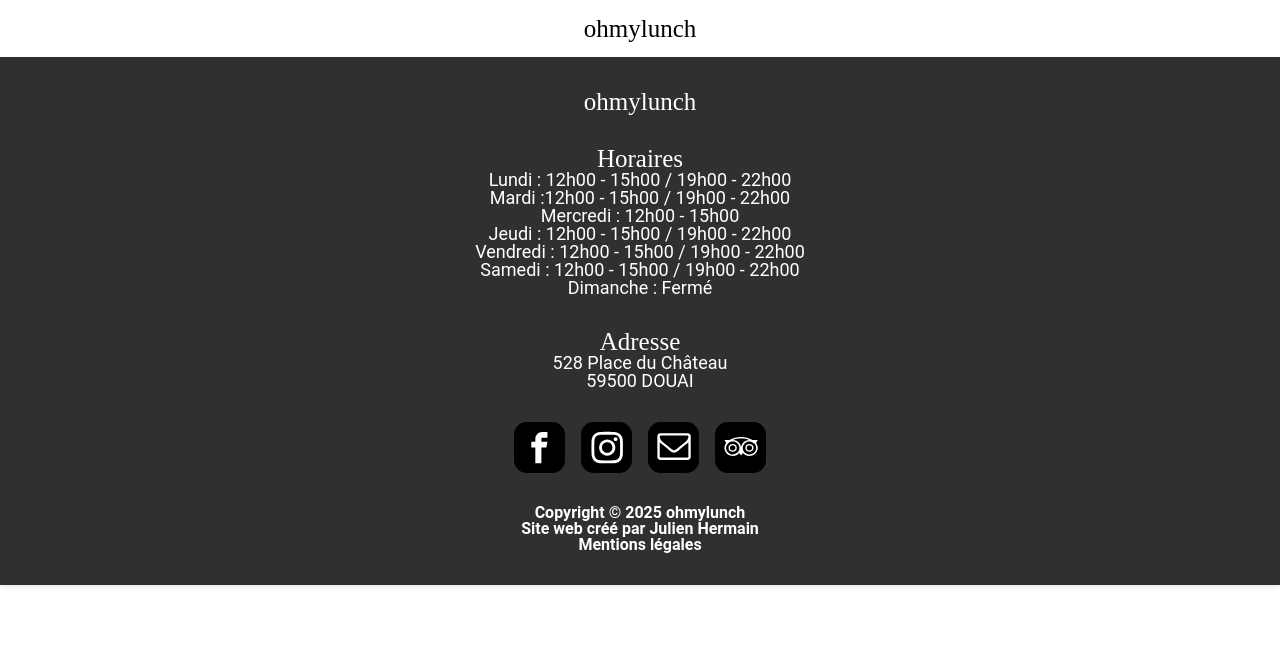
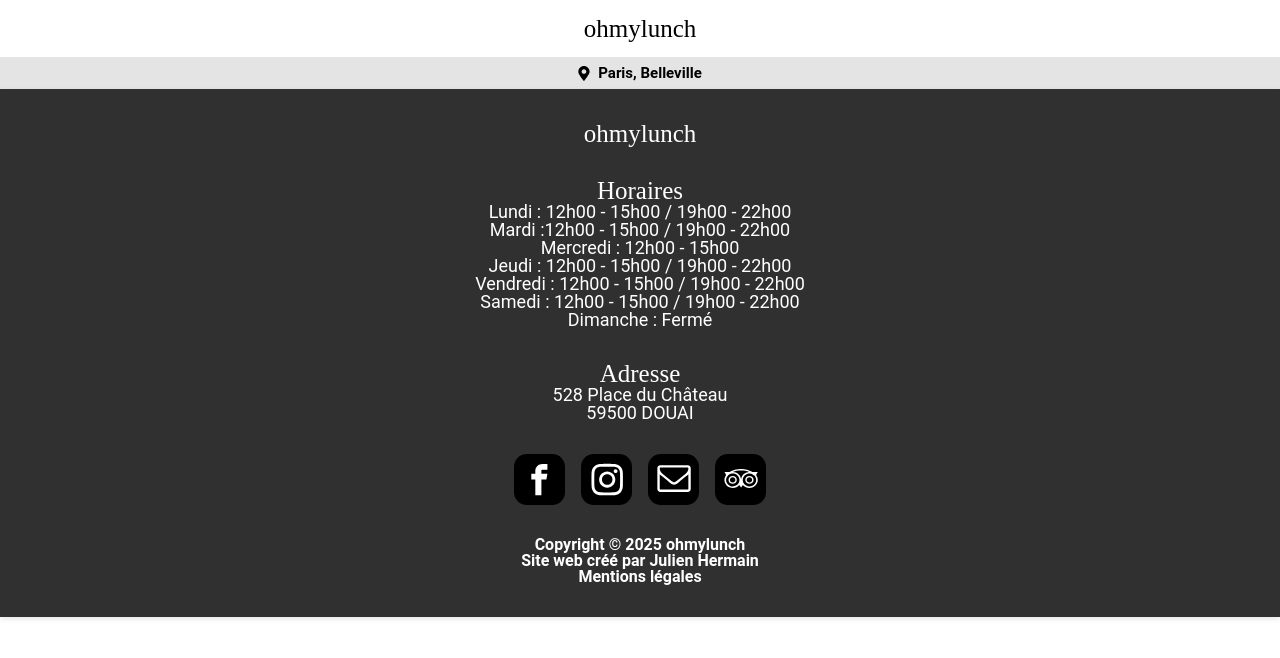
Before and after one commit to julien382/ohmylunch, a React (Vite) app: page / in a window 1280 px wide. Shown: the top 658 px of the page. Built offline with nearby package versions, Linux system fonts and the light colour scheme; a web font is replaced by a local one.

Commit message:
create component ContainerCity

```diff
--- /dev/null
+++ b/src/components/ContainerCity/ContainerCity.jsx
@@ -0,0 +1,14 @@
+import './ContainerCity.scss'
+import cityIcon from '../../assets/svg/city.svg';
+
+const ContainerCity = () => {
+
+    return (
+        <div className='containerCity'>
+            <img src={cityIcon} alt="city" />
+            <p>Paris, Belleville</p>
+        </div>
+    )
+}
+
+export default ContainerCity
--- /dev/null
+++ b/src/components/ContainerCity/ContainerCity.scss
@@ -0,0 +1,16 @@
+@import '../../styles/index.scss';
+
+.containerCity{
+    display: flex;
+    justify-content: center;
+    align-items: center;
+    padding: 8px;
+    color: black;
+    font-weight: $primary-font-weight;
+    font-size: $quaternary-font-size;
+    background-color: $tertiary-white-color;
+
+    p{
+        margin-left: 8px;
+    }
+}
--- a/src/pages/MainPage/MainPage.jsx
+++ b/src/pages/MainPage/MainPage.jsx
@@ -1,10 +1,11 @@
+import ContainerCity from '../../components/ContainerCity/ContainerCity'
 import './MainPage.scss'
 
 const MainPage = () => {
 
     return (
-        <div className='accueil'>
-
+        <div>
+            <ContainerCity />
         </div>
     )
 }
```
Also changed, not shown: src/assets/svg/city.svg (added).
